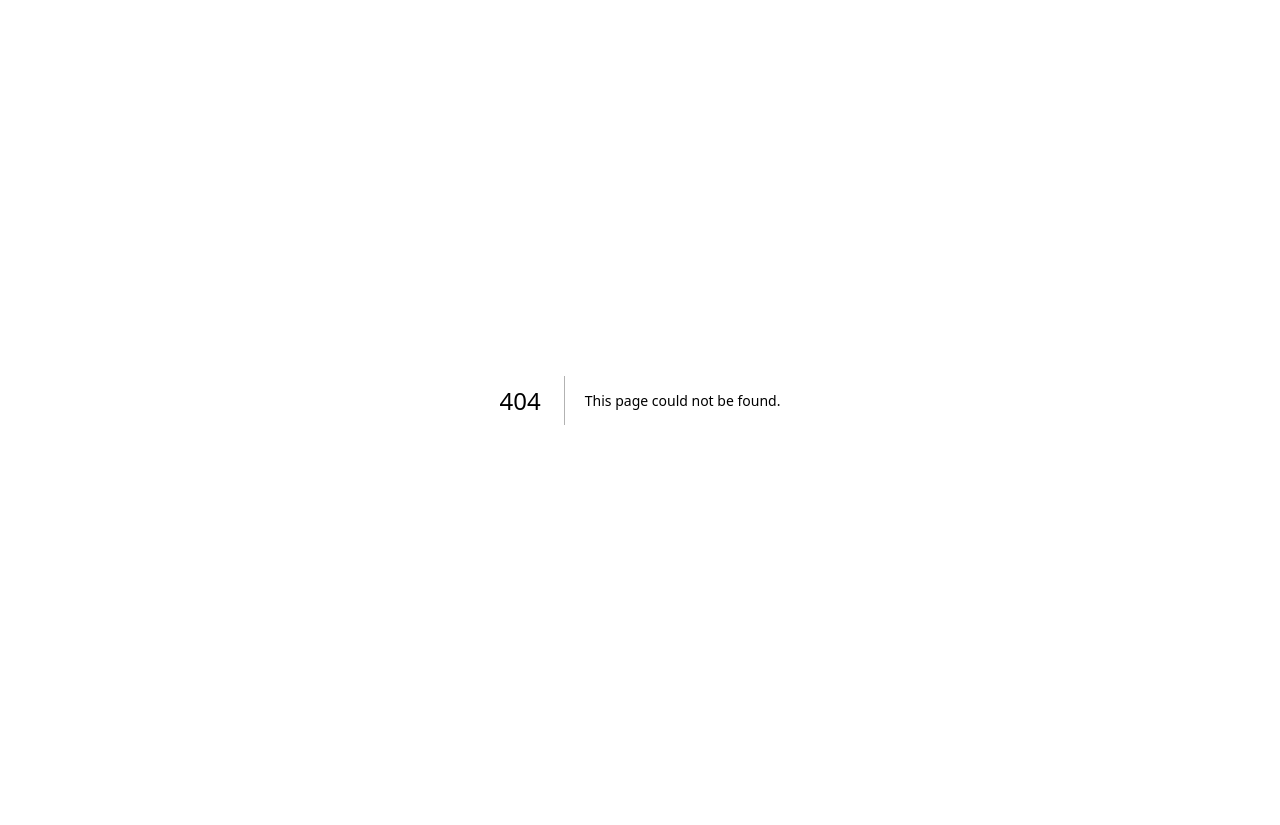
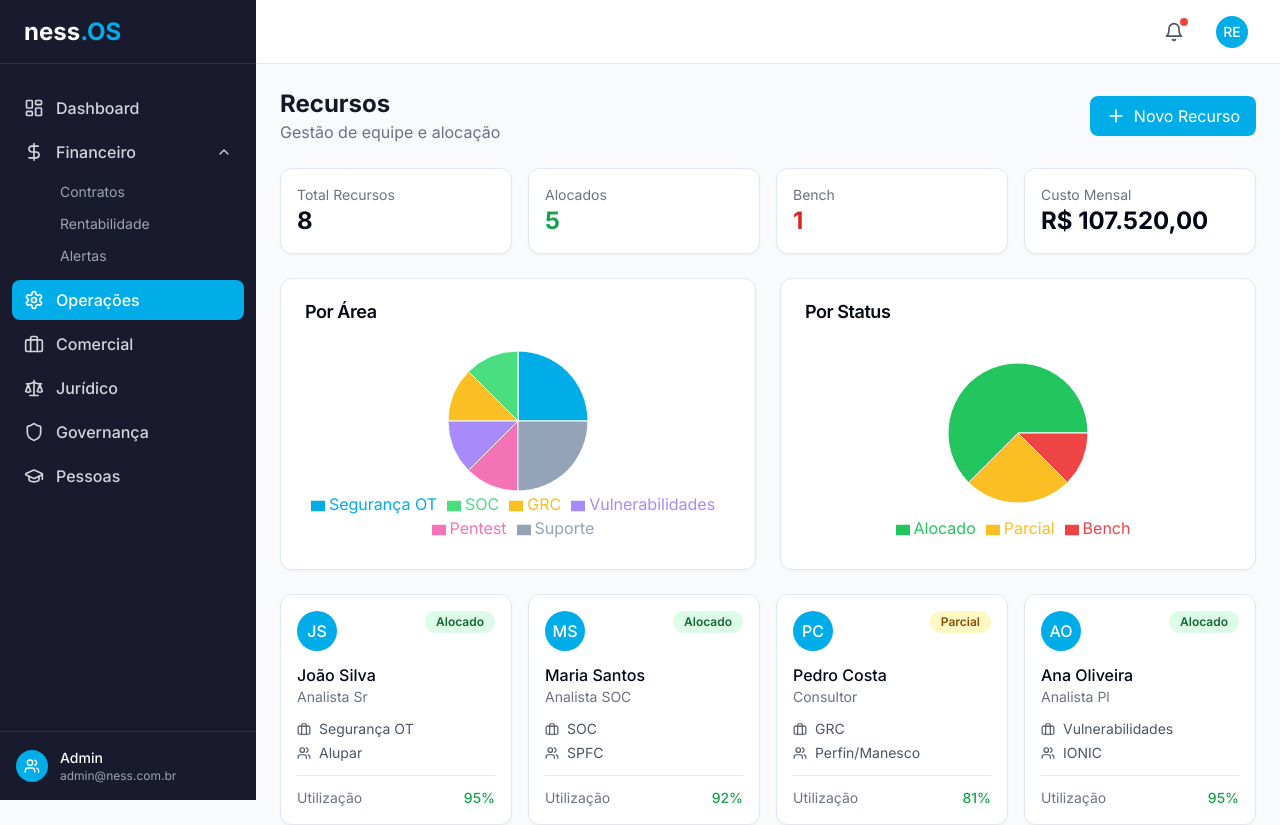
Before and after one commit to resper1965/ness.OS, a Next.js app: page /ops/recursos in a window 1280 px wide. Before the commit this address had no page. Shown: the top 825 px of the page. Before the commit the page ends 800 px from the top, so only its background shows below. Built offline with nearby package versions, Linux system fonts and the light colour scheme.

Commit message:
feat: add src/app/ops/recursos/page.tsx

```diff
--- /dev/null
+++ b/src/app/ops/recursos/page.tsx
@@ -0,0 +1,138 @@
+'use client'
+
+import { AppLayout } from '@/components/layout/app-layout'
+import { Card, CardContent, CardHeader, CardTitle } from '@/components/ui/card'
+import { Badge } from '@/components/ui/badge'
+import { formatCurrency } from '@/lib/utils'
+import { Users, Plus, Mail, Phone, Briefcase } from 'lucide-react'
+import {
+  PieChart, Pie, Cell, ResponsiveContainer, Tooltip, Legend
+} from 'recharts'
+
+const equipe = [
+  { id: '1', nome: 'João Silva', cargo: 'Analista Sr', area: 'Segurança OT', status: 'Alocado', cliente: 'Alupar', utilizacao: 95, email: 'joao@ness.com.br', custo: 95 },
+  { id: '2', nome: 'Maria Santos', cargo: 'Analista SOC', area: 'SOC', status: 'Alocado', cliente: 'SPFC', utilizacao: 92, email: 'maria@ness.com.br', custo: 75 },
+  { id: '3', nome: 'Pedro Costa', cargo: 'Consultor', area: 'GRC', status: 'Parcial', cliente: 'Perfin/Manesco', utilizacao: 81, email: 'pedro@ness.com.br', custo: 110 },
+  { id: '4', nome: 'Ana Oliveira', cargo: 'Analista Pl', area: 'Vulnerabilidades', status: 'Alocado', cliente: 'IONIC', utilizacao: 95, email: 'ana@ness.com.br', custo: 85 },
+  { id: '5', nome: 'Carlos Lima', cargo: 'Analista Jr', area: 'Suporte', status: 'Bench', cliente: '-', utilizacao: 45, email: 'carlos@ness.com.br', custo: 55 },
+  { id: '6', nome: 'Lucia Ferreira', cargo: 'Analista Sr', area: 'Pentest', status: 'Alocado', cliente: 'Manesco', utilizacao: 95, email: 'lucia@ness.com.br', custo: 100 },
+  { id: '7', nome: 'Roberto Alves', cargo: 'Analista Pl', area: 'Segurança OT', status: 'Alocado', cliente: 'Alupar', utilizacao: 90, email: 'roberto@ness.com.br', custo: 85 },
+  { id: '8', nome: 'Fernanda Dias', cargo: 'Estagiária', area: 'Suporte', status: 'Parcial', cliente: 'Diversos', utilizacao: 88, email: 'fernanda@ness.com.br', custo: 35 },
+]
+
+const distribuicaoPorArea = [
+  { name: 'Segurança OT', value: 2, color: '#00ade8' },
+  { name: 'SOC', value: 1, color: '#4ade80' },
+  { name: 'GRC', value: 1, color: '#fbbf24' },
+  { name: 'Vulnerabilidades', value: 1, color: '#a78bfa' },
+  { name: 'Pentest', value: 1, color: '#f472b6' },
+  { name: 'Suporte', value: 2, color: '#94a3b8' },
+]
+
+const distribuicaoPorStatus = [
+  { name: 'Alocado', value: 5, color: '#22c55e' },
+  { name: 'Parcial', value: 2, color: '#fbbf24' },
+  { name: 'Bench', value: 1, color: '#ef4444' },
+]
+
+function getStatusBadge(status: string) {
+  switch (status) {
+    case 'Alocado': return <Badge variant="success">Alocado</Badge>
+    case 'Parcial': return <Badge variant="warning">Parcial</Badge>
+    case 'Bench': return <Badge variant="danger">Bench</Badge>
+    default: return <Badge>{status}</Badge>
+  }
+}
+
+export default function RecursosPage() {
+  const totalRecursos = equipe.length
+  const alocados = equipe.filter(e => e.status === 'Alocado').length
+  const bench = equipe.filter(e => e.status === 'Bench').length
+  const custoTotal = equipe.reduce((acc, e) => acc + (e.custo * 168), 0)
+
+  return (
+    <AppLayout>
+      <div className="space-y-6">
+        <div className="flex items-center justify-between">
+          <div>
+            <h1 className="text-2xl font-bold text-gray-900">Recursos</h1>
+            <p className="text-gray-500">Gestão de equipe e alocação</p>
+          </div>
+          <button className="flex items-center gap-2 px-4 py-2 bg-ness-cyan text-white rounded-lg hover:bg-ness-cyan/90">
+            <Plus size={20} /> Novo Recurso
+          </button>
+        </div>
+
+        {/* KPIs */}
+        <div className="grid grid-cols-2 lg:grid-cols-4 gap-4">
+          <Card><CardContent className="p-4"><p className="text-sm text-gray-500">Total Recursos</p><p className="text-2xl font-bold">{totalRecursos}</p></CardContent></Card>
+          <Card><CardContent className="p-4"><p className="text-sm text-gray-500">Alocados</p><p className="text-2xl font-bold text-green-600">{alocados}</p></CardContent></Card>
+          <Card><CardContent className="p-4"><p className="text-sm text-gray-500">Bench</p><p className="text-2xl font-bold text-red-600">{bench}</p></CardContent></Card>
+          <Card><CardContent className="p-4"><p className="text-sm text-gray-500">Custo Mensal</p><p className="text-2xl font-bold">{formatCurrency(custoTotal)}</p></CardContent></Card>
+        </div>
+
+        {/* Gráficos */}
+        <div className="grid grid-cols-1 lg:grid-cols-2 gap-6">
+          <Card>
+            <CardHeader><CardTitle>Por Área</CardTitle></CardHeader>
+            <CardContent>
+              <ResponsiveContainer width="100%" height={200}>
+                <PieChart>
+                  <Pie data={distribuicaoPorArea} cx="50%" cy="50%" outerRadius={70} dataKey="value">
+                    {distribuicaoPorArea.map((entry, i) => <Cell key={i} fill={entry.color} />)}
+                  </Pie>
+                  <Tooltip />
+                  <Legend />
+                </PieChart>
+              </ResponsiveContainer>
+            </CardContent>
+          </Card>
+          <Card>
+            <CardHeader><CardTitle>Por Status</CardTitle></CardHeader>
+            <CardContent>
+              <ResponsiveContainer width="100%" height={200}>
+                <PieChart>
+                  <Pie data={distribuicaoPorStatus} cx="50%" cy="50%" outerRadius={70} dataKey="value">
+                    {distribuicaoPorStatus.map((entry, i) => <Cell key={i} fill={entry.color} />)}
+                  </Pie>
+                  <Tooltip />
+                  <Legend />
+                </PieChart>
+              </ResponsiveContainer>
+            </CardContent>
+          </Card>
+        </div>
+
+        {/* Grid de cards */}
+        <div className="grid grid-cols-1 md:grid-cols-2 lg:grid-cols-4 gap-4">
+          {equipe.map((pessoa) => (
+            <Card key={pessoa.id} className={pessoa.status === 'Bench' ? 'border-red-200 bg-red-50' : ''}>
+              <CardContent className="p-4">
+                <div className="flex items-start justify-between mb-3">
+                  <div className="w-10 h-10 rounded-full bg-ness-cyan text-white flex items-center justify-center font-medium">
+                    {pessoa.nome.split(' ').map(n => n[0]).join('')}
+                  </div>
+                  {getStatusBadge(pessoa.status)}
+                </div>
+                <h3 className="font-medium">{pessoa.nome}</h3>
+                <p className="text-sm text-gray-500">{pessoa.cargo}</p>
+                <div className="mt-3 space-y-1 text-sm">
+                  <div className="flex items-center gap-2 text-gray-600">
+                    <Briefcase size={14} /> {pessoa.area}
+                  </div>
+                  <div className="flex items-center gap-2 text-gray-600">
+                    <Users size={14} /> {pessoa.cliente}
+                  </div>
+                </div>
+                <div className="mt-3 pt-3 border-t flex justify-between text-sm">
+                  <span className="text-gray-500">Utilização</span>
+                  <span className={pessoa.utilizacao >= 80 ? 'text-green-600 font-medium' : 'text-red-600 font-medium'}>{pessoa.utilizacao}%</span>
+                </div>
+              </CardContent>
+            </Card>
+          ))}
+        </div>
+      </div>
+    </AppLayout>
+  )
+}
```
